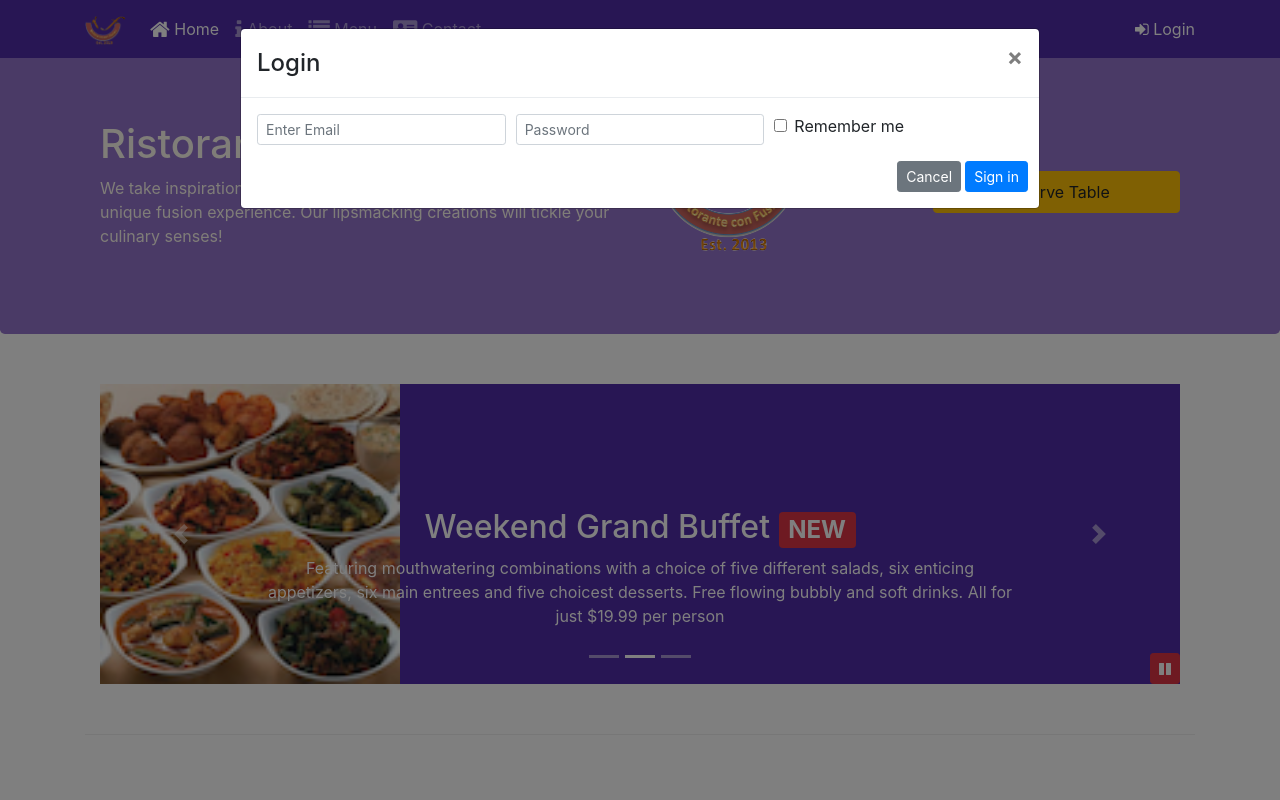
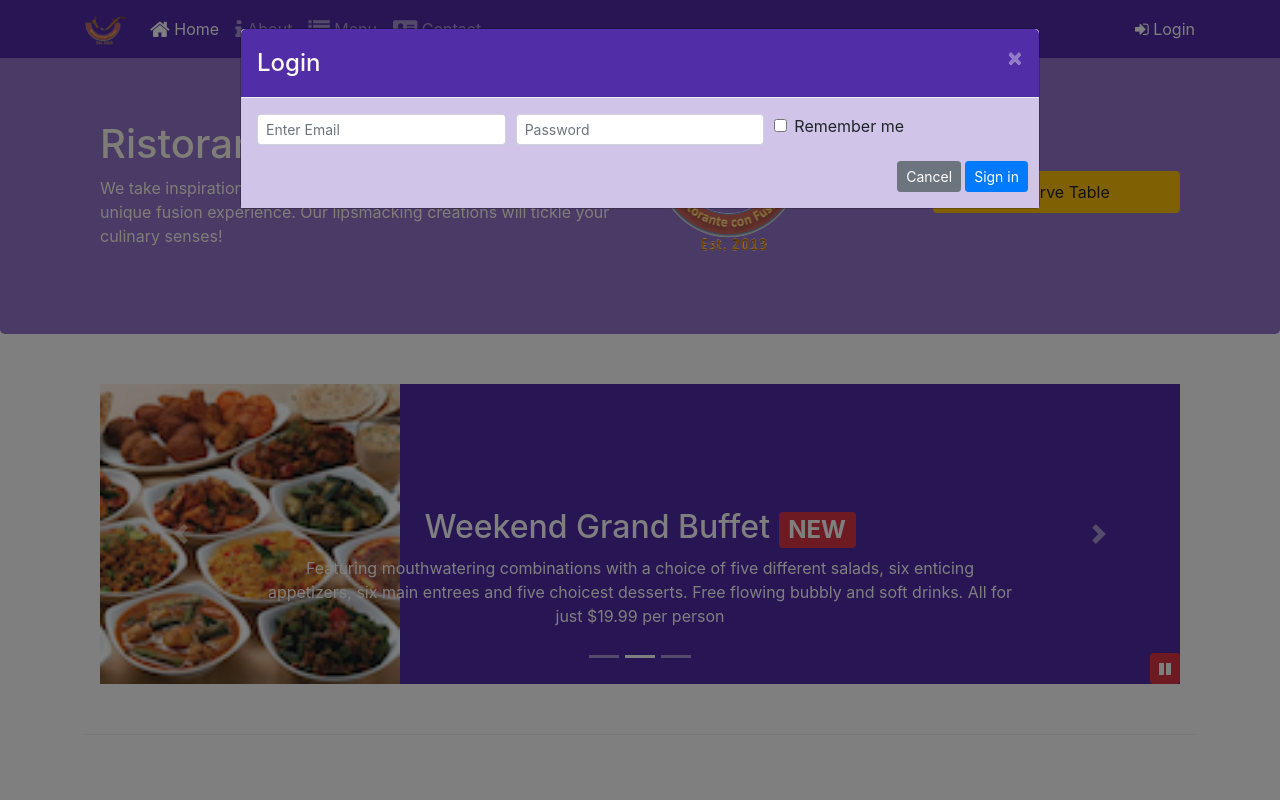
Before and after one commit to Shahbaz-1696/Bootstrap, a website: page index.html in a window 1280 px wide. Both pictures are taken after a click on the link "Login". Shown: the top 800 px of the page. Drawn offline with nearby package versions, Linux system fonts and the light colour scheme.

Commit message:
Assignment-4

```diff
--- a/css/styles.scss
+++ b/css/styles.scss
@@ -74,3 +74,17 @@ body{
     bottom: 0px;
     z-index: 1;
 }
+
+.modal-header{
+    background: $background-dark;
+    .modal-title{
+        color: floralwhite;
+    }
+    .close{
+        color: $background-pale;
+    }
+}
+
+.modal-body{
+    background: $background-pale;
+}
--- a/index.html
+++ b/index.html
@@ -29,7 +29,7 @@
                 <li class="navbar-item"><a href="./contactus.html" class="nav-link"><span class="fa fa-address-card fa-lg"></span> Contact</a></li>
             </ul>
             <span class="navbar-text">
-                <a data-target="#loginmodal" data-toggle="modal">
+                <a id="loginButton">
                     <span class="fa fa-sign-in"></span> Login
                 </a>
             </span>
@@ -42,7 +42,7 @@
             <div class="modal-content">
                 <div class="modal-header">
                     <h4 class="modal-title">Login</h4>
-                    <button class="close" type="button" data-dismiss="modal">&times;</button>
+                    <button class="close" type="button" id="closeLoginModal">&times;</button>
                 </div>
                 <div class="modal-body">
                     <div class="form-row">
@@ -82,7 +82,7 @@
                 </div>
                 <div class="col-12 col-sm-3 align-self-center">
                     <a role="button" class="btn btn-block nav-link btn-warning"
-                        data-toggle="modal" href="#reservemodal">Reserve Table</a>
+                    href="#reservemodal" id="reserveTableButton">Reserve Table</a>
                 </div>
             </div>
         </div>
@@ -93,7 +93,7 @@
             <div class="modal-content">
                 <div class="modal-header">
                     <h4 class="modal-title">Reserve a Table</h4>
-                    <button class="close" type="button" data-dismiss="modal">&times;</button>
+                    <button class="close" type="button" id="closeModal">&times;</button>
                 </div>
                 <div class="modal-body">
                     <form>
--- a/script.js
+++ b/script.js
@@ -12,4 +12,17 @@ $(document).ready(function() {
             $("#carouselButton").children("span").addClass('fa-pause');
         }
     });
+    $("#reserveTableButton").click(function(){
+        $("#reservemodal").modal('show');
+    });
+    $("#closeModal").click(function(){
+        $("#reservemodal").modal('hide');
+    });
+    $("#loginButton").click(function(){
+        $("#loginmodal").modal('show');
+    });
+    $("#closeLoginModal").click(function(){
+        $("#loginmodal").modal('hide');
+    });
+
 });
```
Also changed, not shown: css/styles.css.
